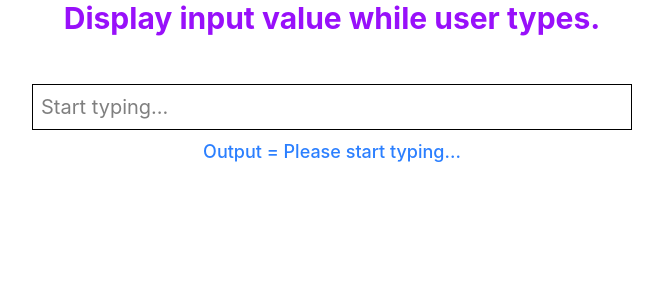
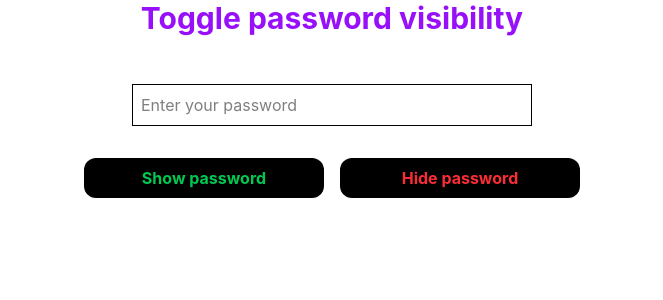
Before and after one commit to Nidhibhide/ReactJs-Learning, a React (Vite) app: page / in a window 1280 px wide. Shown: the top 300 px of the page, without its empty margins (308-971 px from the left). Built offline with nearby package versions, Linux system fonts and the light colour scheme.

Commit message:
question 3 completed

```diff
--- a/src/App.jsx
+++ b/src/App.jsx
@@ -1,10 +1,12 @@
 import CounterApp from "./questions/Que1";
 import InputValue from "./questions/Que2";
+import PasswordVisibility from "./questions/Que3";
 function App() {
   return (
     <>
       {/* <CounterApp /> */}
-      <InputValue />
+      {/* <InputValue /> */}
+      <PasswordVisibility/>
     </>
   );
 }
--- /dev/null
+++ b/src/questions/Que3.jsx
@@ -0,0 +1,56 @@
+// Question:
+// Toggle password visibility.
+
+import { useState } from "react";
+
+// Input:
+// Click Show button
+
+// Output:
+// Password visible
+
+// Click again
+
+// Output:
+// Password hidden
+
+function PasswordVisibility() {
+  const [type, setType] = useState("password");
+  const showPassword = () => {
+    setType("text");
+  };
+  const hidePassword = () => {
+    setType("password");
+  };
+  return (
+    <>
+      <h1 className="text-center text-purple-600 text-3xl font-bold">
+        Toggle password visibility
+      </h1>
+
+      <div className="mt-12 flex flex-col items-center gap-8">
+        <input
+          className="border border-black p-2 w-100"
+          placeholder="Enter your password"
+          type={type}
+        />
+        <div className="flex gap-4">
+          <button
+            className="text-green-500 py-2 px-3 bg-black rounded-xl w-60 font-bold cursor-pointer"
+            onClick={showPassword}
+          >
+            Show password
+          </button>
+          <button
+            className="text-red-500 py-2 px-3 bg-black rounded-xl w-60 font-bold cursor-pointer"
+            onClick={hidePassword}
+          >
+            Hide password
+          </button>
+        </div>
+      </div>
+    </>
+  );
+}
+
+export default PasswordVisibility;
```
